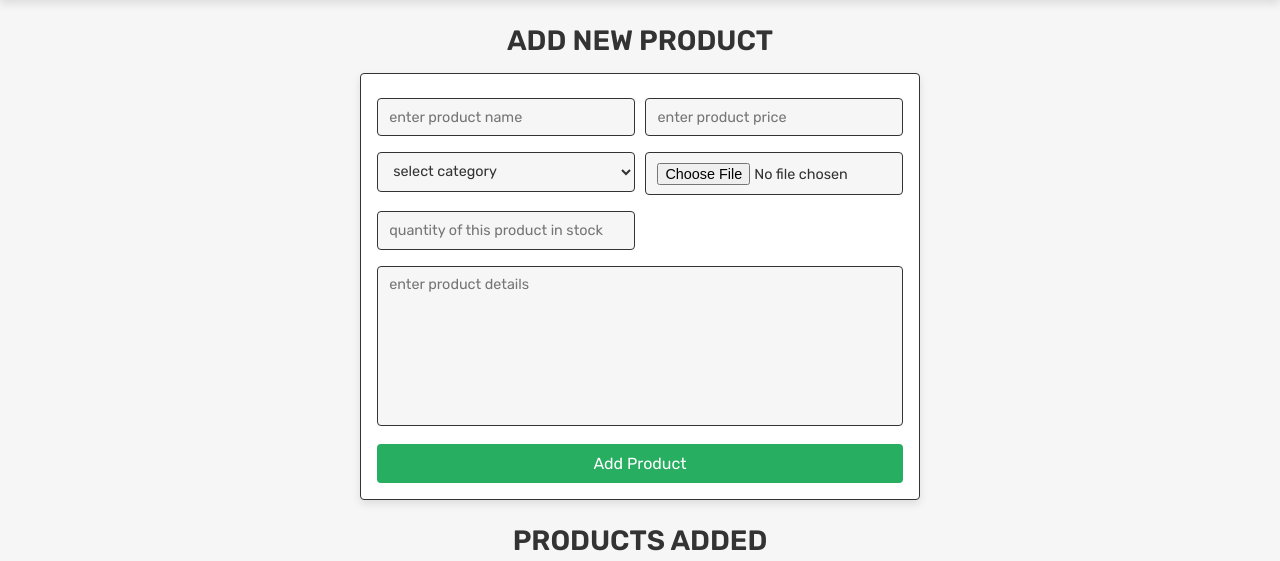
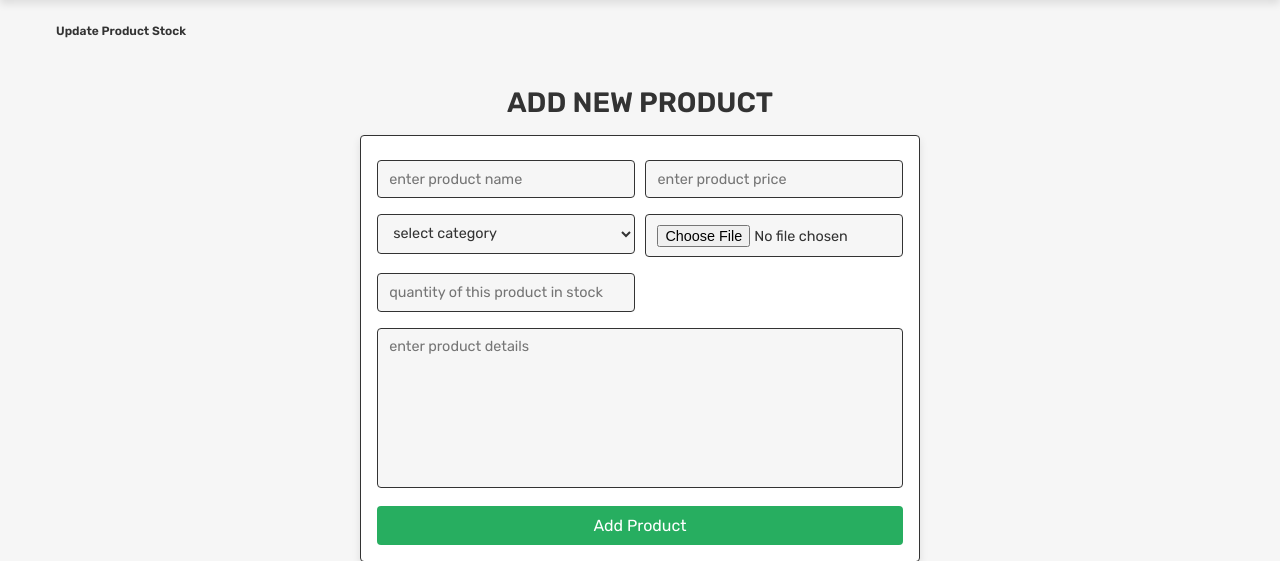
Before and after one commit to seph-kinuthia/new, a PHP site: page /admin_products.php in a window 1280 px wide. Shown: the part 56-617 px from the top of the page. Run offline with PHP 8.4, Linux system fonts and the light colour scheme; the visitor is signed in with stand-in values (Sample User, id 1); data that the repository does not hold is empty; some libraries are stand-ins or nearby versions.

Commit message:
quicky fixy

```diff
--- a/admin_products.php
+++ b/admin_products.php
@@ -93,6 +93,15 @@ if(isset($_GET['delete'])){
 
 <?php include 'admin_header.php'; ?>
 
+<section class="update-product">
+   <div class="section__header">
+      <h1>Update Product Stock</h1>
+   </div>
+
+   <div class="section__body">
+   </div>
+</section>
+
 <section class="add-products">
 
    <h1 class="title">add new product</h1>
--- a/checkout.php
+++ b/checkout.php
@@ -52,8 +52,6 @@ if(isset($_POST['order'])){
       $update_product_quantity_query = $conn->prepare("UPDATE `products` SET quantity = quantity - ? where id = ? ");
       $update_product_quantity_query->execute([$item['quantity'], $item['pid']]);
    }
-
-
 
    if($cart_total == 0){
       $message[] = 'your cart is empty';
```
Also changed, not shown: admin_update_product.php (+4 -5 lines), uploaded_img/apple.png (deleted).
